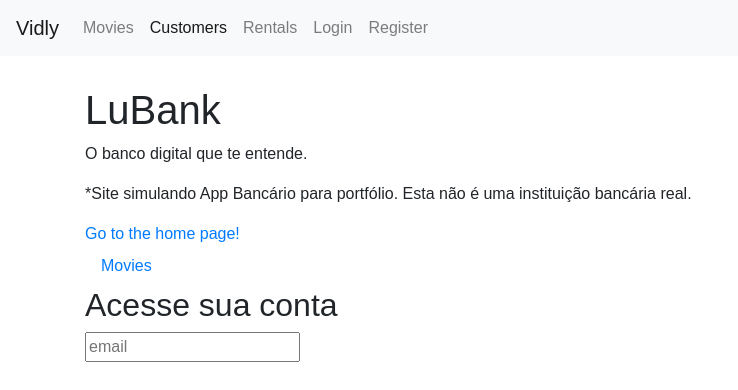
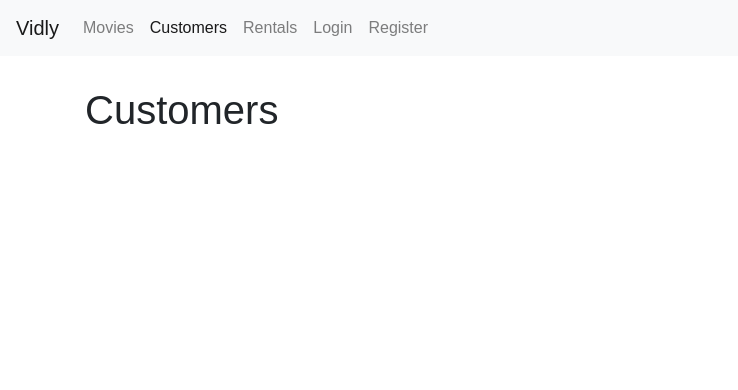
Before and after one commit to luanpersini/vidly-front-react-ts, a React (Create React App) app: page /customers in a window 1280 px wide. Shown: the top 390 px of the page, without its empty margins (0-738 px from the left). Built offline with nearby package versions, Linux system fonts and the light colour scheme; the HTML template or start-up script is replaced by a standard one.

Commit message:
feat: add rentals and profile to routes

```diff
--- a/src/config/routes.ts
+++ b/src/config/routes.ts
@@ -6,6 +6,8 @@ import { Register } from '../pages/auth/Register'
 import { Customers } from '../pages/customers'
 import { MovieForm } from '../pages/movies/movieForm'
 import { Movies } from '../pages/movies/Movies'
+import { Profile } from '../pages/profile'
+import Rentals from '../pages/rentals'
 
 const user = {
   _id: { $oid: '60a178327476cd104886862f' },
@@ -43,6 +45,20 @@ const mainRoutes: Route[] = [
     title: 'Customers',
     auth: false,
     component: Customers,
+    exact: true
+  },
+  {
+    path: '/rentals',
+    title: 'Rentals',
+    auth: true,
+    component: Rentals,
+    exact: true
+  },
+  {
+    path: '/profile',
+    title: 'Profile',
+    auth: true,
+    component: Profile,
     exact: true
   }
 ]
--- a/src/pages/customers.jsx
+++ b/src/pages/customers.jsx
@@ -1,44 +1,5 @@
-import React from 'react';
-import { Link, NavLink } from "react-router-dom";
+import React from "react";
 
-export function Customers () {
-
-    async function handleLogin(event) {
-    event.preventDefault();
-
-    // const customers = await getCustomers();
-    // console.log('token next');
-    // console.log(customers );
-
-  }
-
-  return (
-    <div id="page-auth">
-      <aside>
-
-        <h1>LuBank</h1>
-        <p>O banco digital que te entende.</p>
-        <p className="warning">*Site simulando App Bancário para portfólio. Esta não é uma instituição bancária real.</p>
-      </aside>
-      <main>
-      <div></div><Link to="/">Go to the home page!</Link>
-      <div><NavLink className="nav-item nav-link" to="/movies">Movies
-          </NavLink></div>
-
-        <div className="main-content">
-        <h2>Acesse sua conta</h2>
-
-
-            <input
-              type="text"
-              name= "email"
-              placeholder="email"
-              onChange={handleLogin}
-            />
-
-
-        </div>
-      </main>
-    </div>
-  )
+export function Customers() {
+  return <h1>Customers</h1>
 }
--- /dev/null
+++ b/src/pages/profile.jsx
@@ -0,0 +1,5 @@
+import React from "react";
+
+export function Profile() {
+  return <h1>Profile</h1>
+}
```
